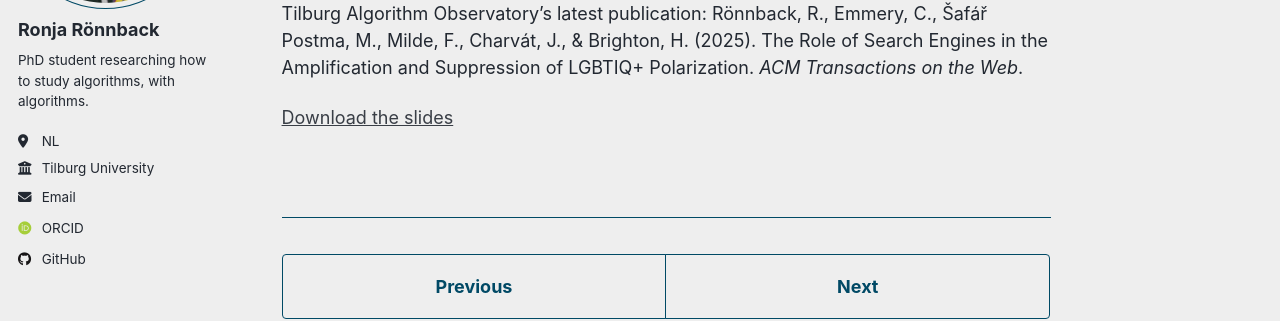
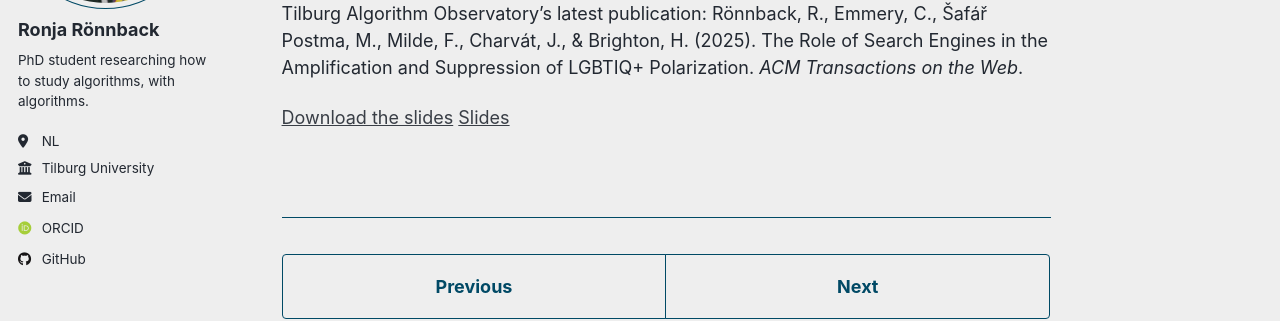
Before and after one commit to rtronnback/rtronnback.github.io, a Jekyll site: the page built from _talks/2026-09-23-EDDY_Vienna.md, in a window 1280 px wide. Shown: the part 251-572 px from the top of the page. Built offline with Jekyll 4.4.1, drawn with Linux system fonts in a browser that asks for light colours; some web fonts are replaced; a script that is not in the unit is left out.

Commit message:
Update 2026-09-23-EDDY_Vienna.md

```diff
--- a/_talks/2026-09-23-EDDY_Vienna.md
+++ b/_talks/2026-09-23-EDDY_Vienna.md
@@ -12,3 +12,4 @@ Conference talk for the European Digital Democracy Network (EDDY 2026), focusing
 Rönnback, R., Emmery, C., Šafář Postma, M., Milde, F., Charvát, J., & Brighton, H. (2025). The Role of Search Engines in the Amplification and Suppression of LGBTIQ+ Polarization. <i>ACM Transactions on the Web</i>.
 
 [Download the slides]({{ '/files/2026-09-23-EDDY_Vienna.pdf' | relative_url }})
+[Slides]({{ site.baseurl }}/files/2026-09-23-EDDY_Vienna.pdf)
```
